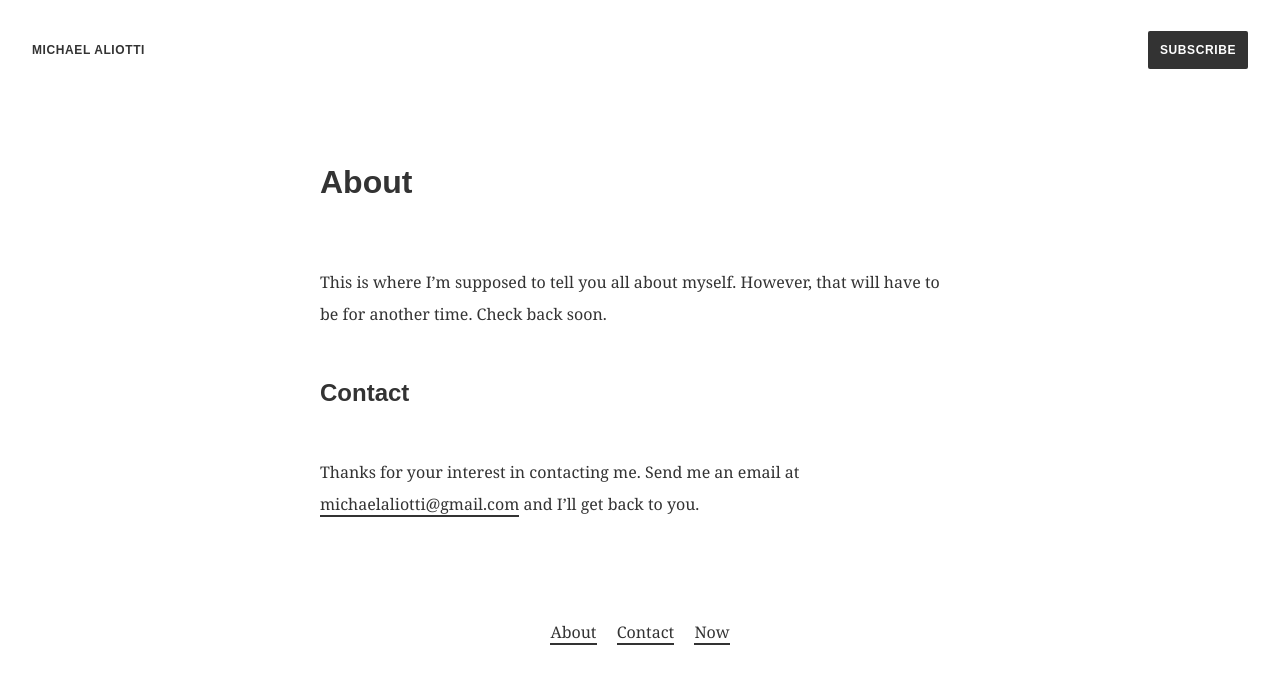
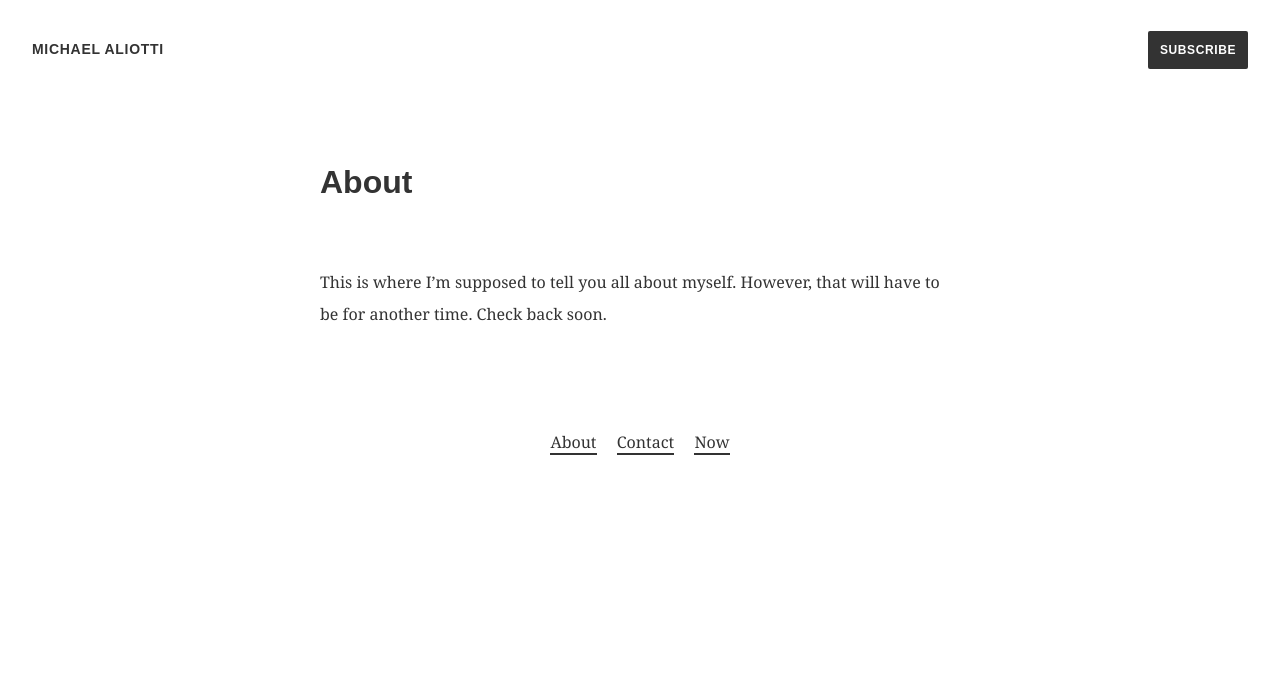
Before and after one commit to michaelaliotti/michaelaliotti.github.io, a Jekyll site: the page built from about.md, in a window 1280 px wide. Shown: the top 684 px of the page. Built offline with Jekyll 4.4.1, drawn with Linux system fonts in a browser that asks for light colours.

Commit message:
Updated subscription.

```diff
--- a/_includes/footer.html
+++ b/_includes/footer.html
@@ -1,7 +1,7 @@
 <nav>
   <ul>
     <li><a href="/about/">About</a></li>
-    <li><a href="mailto:michaelaliotti@gmail.com">Contact</a></li>
+    <li><a href="mailto:{{ site.email }}">Contact</a></li>
     <li><a href="/now/">Now</a></li>
   </ul>
 </nav>
--- a/_includes/header.html
+++ b/_includes/header.html
@@ -1,6 +1,6 @@
 <div>
-  <a class="caps" href="{{ site.url }}">{{ site.title }}</a>
+  <a class="caps title" href="{{ site.url }}">{{ site.title }}</a>
 </div>
 <div>
-  <a class="button caps" href="/subscribe">Subscribe</a>
+  <a class="caps button" href="http://eepurl.com/df7Y9P">Subscribe</a>
 </div>
--- a/_includes/recent-posts.html
+++ b/_includes/recent-posts.html
@@ -14,5 +14,5 @@
     </li>
     {% endfor %}
   </ul>
-  <a class="button caps" href="/archive/">View all posts</a>
+  <a class="caps button" href="/archive/">View all posts</a>
 </section>
--- a/about.md
+++ b/about.md
@@ -4,7 +4,3 @@
 ---
 
 This is where I'm supposed to tell you all about myself. However, that will have to be for another time. Check back soon.
-
-## Contact
-
-Thanks for your interest in contacting me. Send me an email at [{{ site.email }}](mailto:{{site.email}}) and I'll get back to you.
--- a/assets/css/styles.css
+++ b/assets/css/styles.css
@@ -57,10 +57,6 @@
   justify-content: space-between;
 }
 
-header a {
-  border: none;
-}
-
 main {
   margin: 6em auto;
   max-width: 40em;
@@ -87,49 +83,6 @@
   display: inline;
   margin: 0 0.5em;
   padding: 0;
-}
-
-form {
-  display: flex;
-}
-
-input {
-  font-family: Arial, Helvetica, sans-serif;
-  font-size: 1em;
-  line-height: 1.5em;
-  margin: 0;
-  outline: none;
-  padding: 0.5em;
-  -webkit-appearance: none;
-}
-
-input[type='email'] {
-  background-color: #fff;
-  border: 2px solid #333;
-  border-bottom-left-radius: 2px;
-  border-top-left-radius: 2px;
-  box-sizing: border-box;
-  color: #333;
-  width: 100%;
-}
-
-input[type='submit'] {
-  background-color: #333;
-  border: none;
-  border-bottom-right-radius: 2px;
-  border-top-right-radius: 2px;
-  color: #fff;
-  cursor: pointer;
-  font-size: 0.75em;
-  font-weight: bold;
-  letter-spacing: 0.05em;
-  margin: 0;
-  padding: 1em;
-  text-transform: uppercase;
-}
-
-::placeholder {
-  color: gray;
 }
 
 #posts ul {
@@ -170,3 +123,8 @@
   letter-spacing: 0.05em;
   text-transform: uppercase;
 }
+
+.title {
+  border: none;
+  font-size: 0.875em;
+}
```
Also changed, not shown: subscribe.md (deleted, +0 -13 lines).
